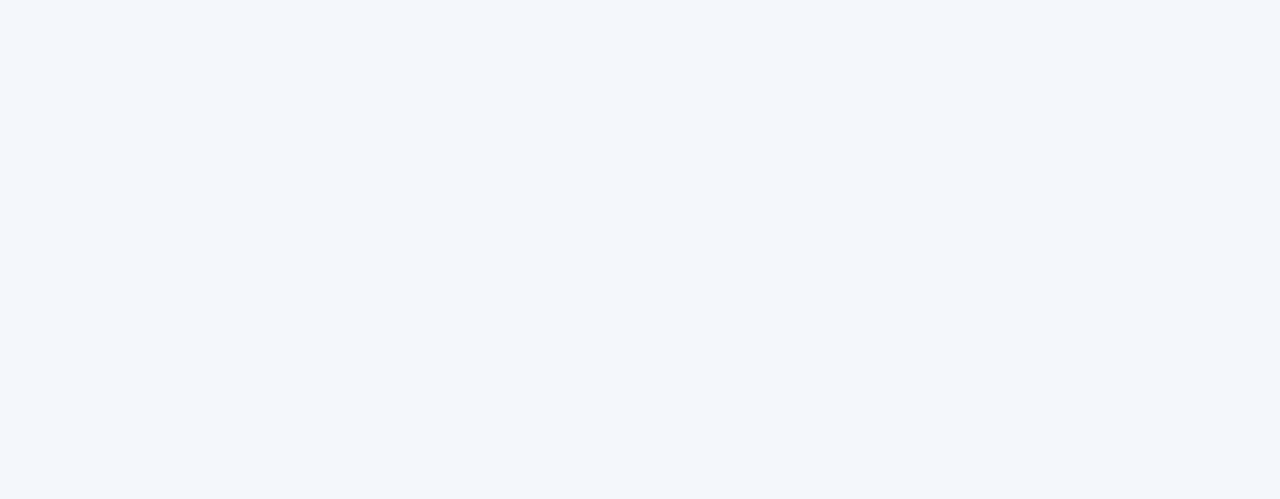
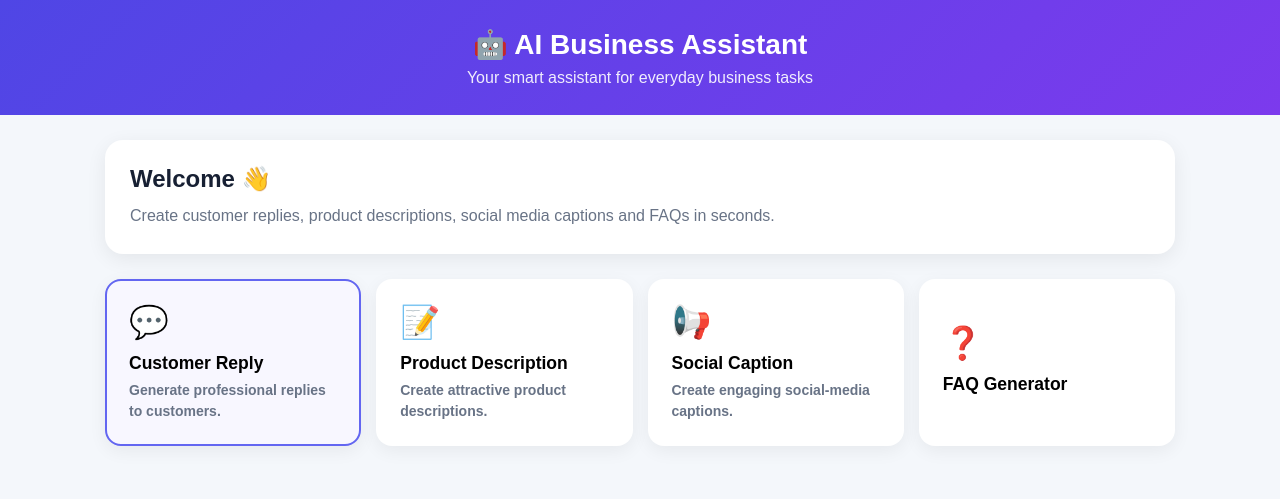
Before and after one commit to krupal-7/ai-business-assistant, a website: page index.html in a window 1280 px wide. Drawn offline with Linux system fonts and the light colour scheme.

Commit message:
Refactor HTML structure and styles for AI Assistant

```diff
--- a/index.html
+++ b/index.html
@@ -3,7 +3,6 @@
 <head>
 <meta charset="UTF-8">
 <meta name="viewport" content="width=device-width, initial-scale=1.0">
-
 <title>AI Business Assistant</title>
 
 <style>
@@ -82,7 +81,6 @@ header p {
 
 .tool:hover {
     transform: translateY(-3px);
-    box-shadow: 0 8px 25px rgba(0,0,0,0.12);
 }
 
 .tool.active {
@@ -123,11 +121,6 @@ textarea {
     line-height: 1.5;
 }
 
-textarea:focus {
-    border-color: #6366f1;
-    box-shadow: 0 0 0 3px rgba(99,102,241,0.1);
-}
-
 .buttons {
     display: flex;
     gap: 10px;
@@ -146,16 +139,11 @@ button {
 
 button:disabled {
     opacity: 0.6;
-    cursor: not-allowed;
 }
 
 .generate {
     background: #4f46e5;
     color: white;
-}
-
-.generate:hover:not(:disabled) {
-    background: #4338ca;
 }
 
 .clear {
@@ -192,10 +180,6 @@ button:disabled {
     line-height: 1.5;
 }
 
-.history-item:last-child {
-    border-bottom: none;
-}
-
 .history-tool {
     color: #4f46e5;
     font-weight: bold;
@@ -205,17 +189,6 @@ button:disabled {
 .empty {
     color: #777;
     font-size: 14px;
-}
-
-.loading {
-    color: #6366f1;
-    font-weight: bold;
-}
-
-.status {
-    margin-top: 12px;
-    font-size: 14px;
-    color: #6366f1;
 }
 
 footer {
@@ -245,5 +218,49 @@ footer {
     }
 }
 </style>
+</head>
 
-<!-- Browser
+<body>
+
+<header>
+    <h1>🤖 AI Business Assistant</h1>
+    <p>Your smart assistant for everyday business tasks</p>
+</header>
+
+<div class="container">
+
+    <div class="welcome">
+        <h2>Welcome 👋</h2>
+        <p>
+            Create customer replies, product descriptions,
+            social media captions and FAQs in seconds.
+        </p>
+    </div>
+
+    <div class="tools">
+
+        <button class="tool active"
+            onclick="selectTool('Customer Reply', this)">
+            <div class="icon">💬</div>
+            <h3>Customer Reply</h3>
+            <p>Generate professional replies to customers.</p>
+        </button>
+
+        <button class="tool"
+            onclick="selectTool('Product Description', this)">
+            <div class="icon">📝</div>
+            <h3>Product Description</h3>
+            <p>Create attractive product descriptions.</p>
+        </button>
+
+        <button class="tool"
+            onclick="selectTool('Social Media Caption', this)">
+            <div class="icon">📢</div>
+            <h3>Social Caption</h3>
+            <p>Create engaging social-media captions.</p>
+        </button>
+
+        <button class="tool"
+            onclick="selectTool('FAQ Generator', this)">
+            <div class="icon">❓</div>
+            <h3>FAQ Generator</h
```
